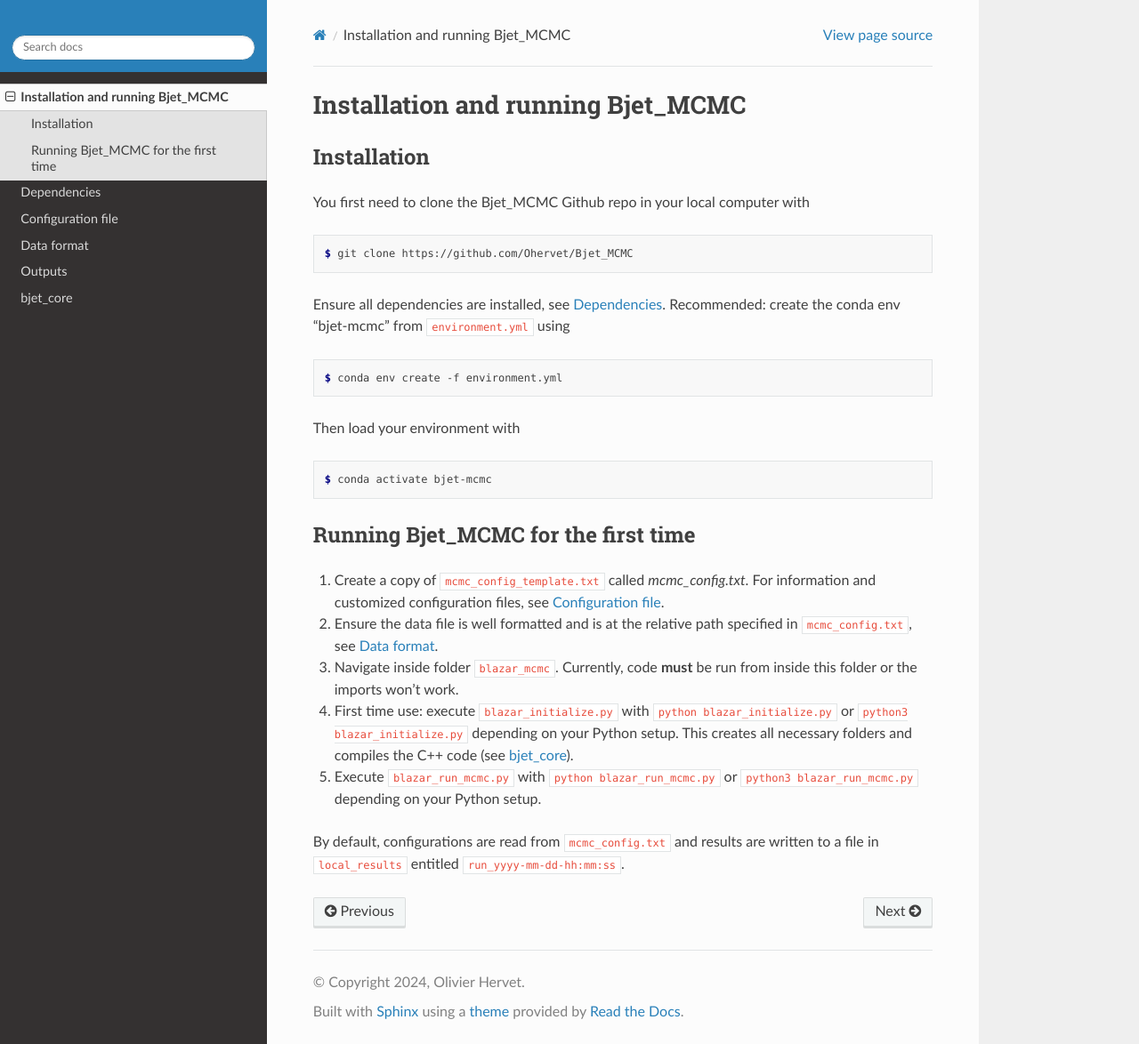
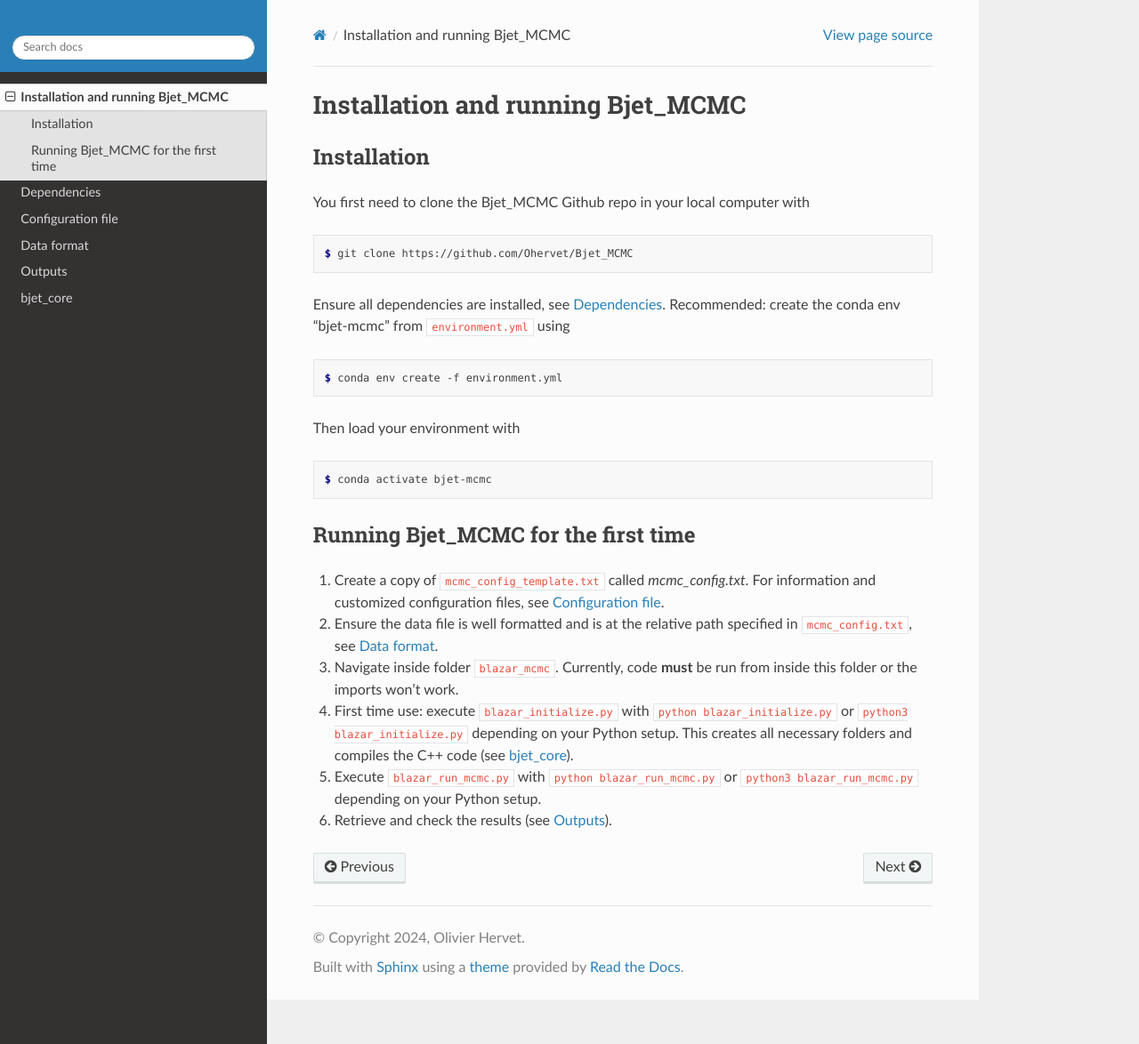
Before and after one commit to Ohervet/Bjet_MCMC, a Sphinx documentation site: the page built from docs/source/install_and_run.rst, in a window 1280 px wide and 1174 px high. Shown: the whole window at 89% size. Built offline with Sphinx 7.4.7 and the Read the Docs theme 2.0.0, drawn with Linux system fonts in a browser that asks for light colours.

Commit message:
Update install_and_run.rst

```diff
--- a/docs/source/install_and_run.rst
+++ b/docs/source/install_and_run.rst
@@ -33,5 +33,4 @@
 3. Navigate inside folder ``blazar_mcmc``. Currently, code **must** be run from inside this folder or the imports won't work.
 4. First time use: execute ``blazar_initialize.py`` with ``python blazar_initialize.py`` or ``python3 blazar_initialize.py`` depending on your Python setup. This creates all necessary folders and compiles the C++ code (see :doc:`bjet_core`).
 5. Execute ``blazar_run_mcmc.py`` with ``python blazar_run_mcmc.py`` or ``python3 blazar_run_mcmc.py`` depending on your Python setup.
-
-By default, configurations are read from ``mcmc_config.txt`` and results are written to a file in ``local_results`` entitled ``run_yyyy-mm-dd-hh:mm:ss``.
+6. Retrieve and check the results (see :doc:`outputs`).
```
